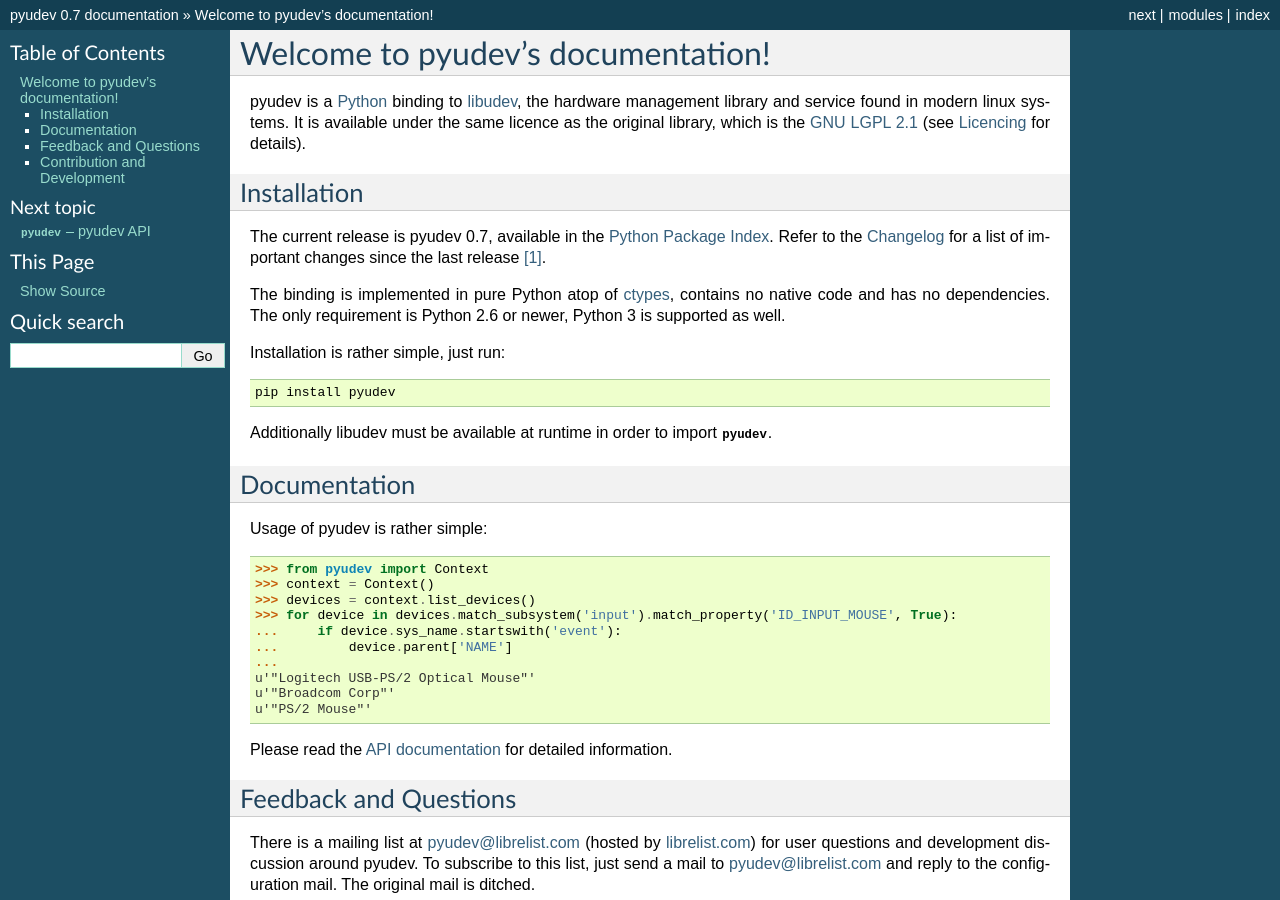
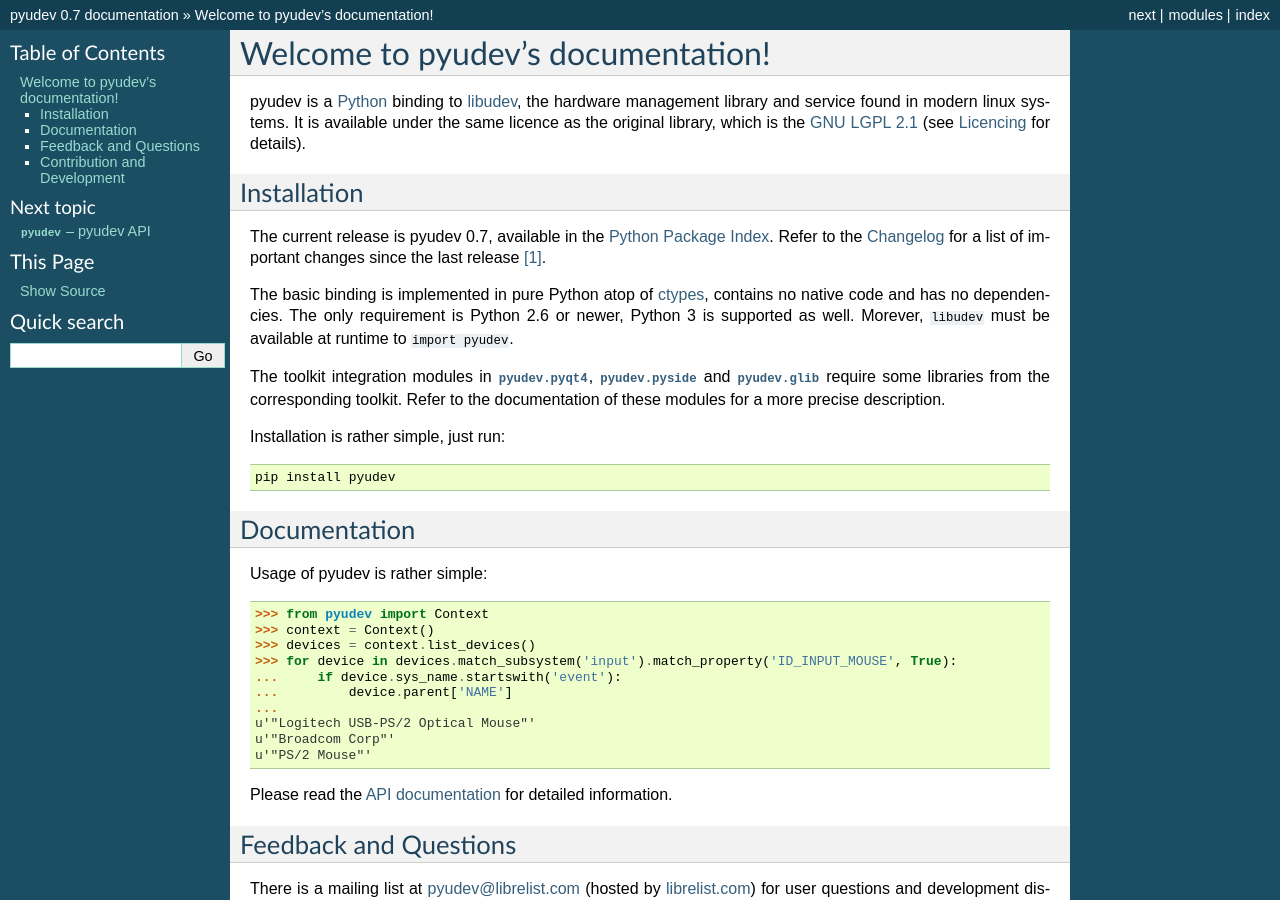
Before and after one commit to pyudev/pyudev, a Sphinx documentation site: the page built from doc/index.rst, in a window 1280 px wide and 900 px high. Built offline with Sphinx 7.4.7, drawn with Linux system fonts in a browser that asks for light colours.

Commit message:
Improved documentation of toolkit dependencies

```diff
--- a/doc/index.rst
+++ b/doc/index.rst
@@ -14,16 +14,19 @@
 Index`_.  Refer to the :doc:`changes` for a list of important changes since
 the last release [#changes]_.
 
-The binding is implemented in pure Python atop of ctypes_, contains no
+The basic binding is implemented in pure Python atop of ctypes_, contains no
 native code and has no dependencies.  The only requirement is Python 2.6 or
-newer, Python 3 is supported as well.
+newer, Python 3 is supported as well.  Morever, ``libudev`` must be
+available at runtime to ``import pyudev``.
+
+The toolkit integration modules in :mod:`pyudev.pyqt4`, :mod:`pyudev.pyside`
+and :mod:`pyudev.glib` require some libraries from the corresponding
+toolkit.  Refer to the documentation of these modules for a more precise
+description.
 
 Installation is rather simple, just run::
 
    pip install pyudev
-
-Additionally libudev must be available at runtime in order to import
-:mod:`pyudev`.
 
 
 Documentation
```
Also changed, not shown: README.rst (+7 -5 lines), doc/api/toolkit.rst (+7 -0 lines).
